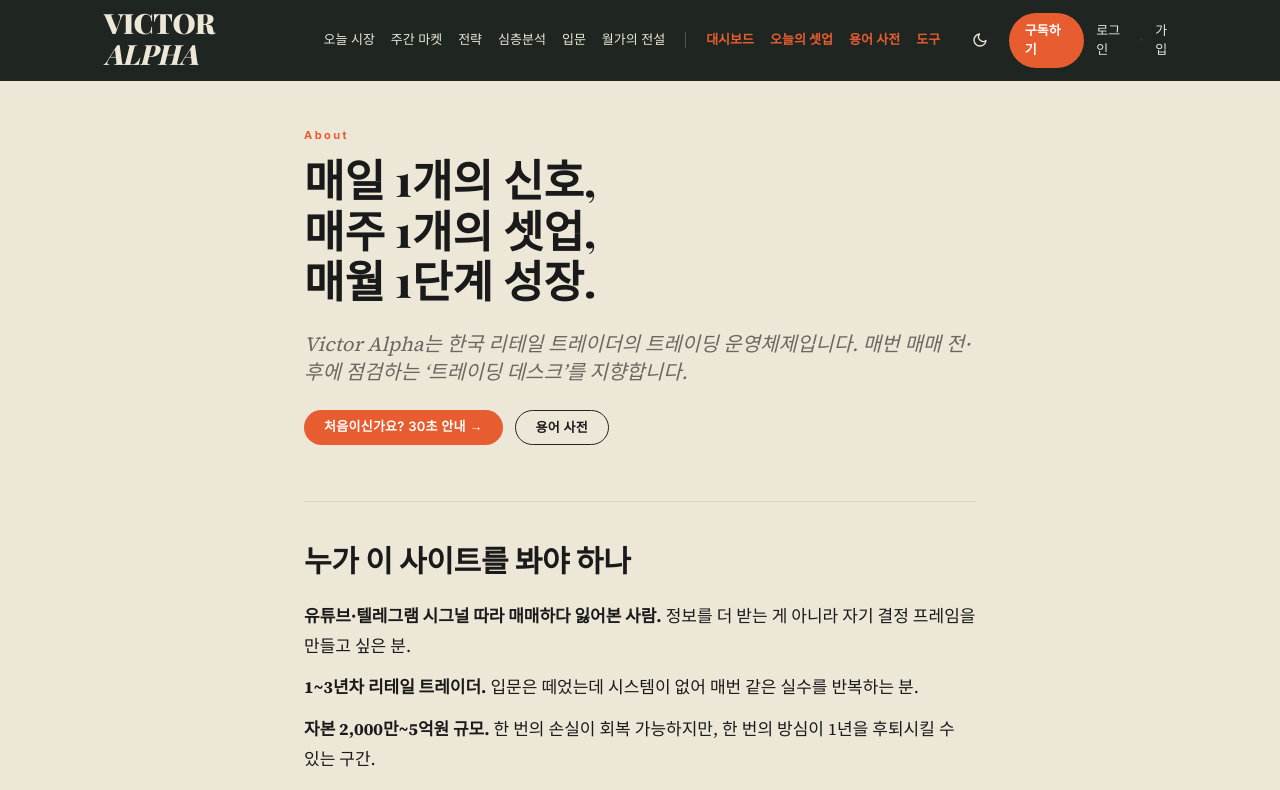
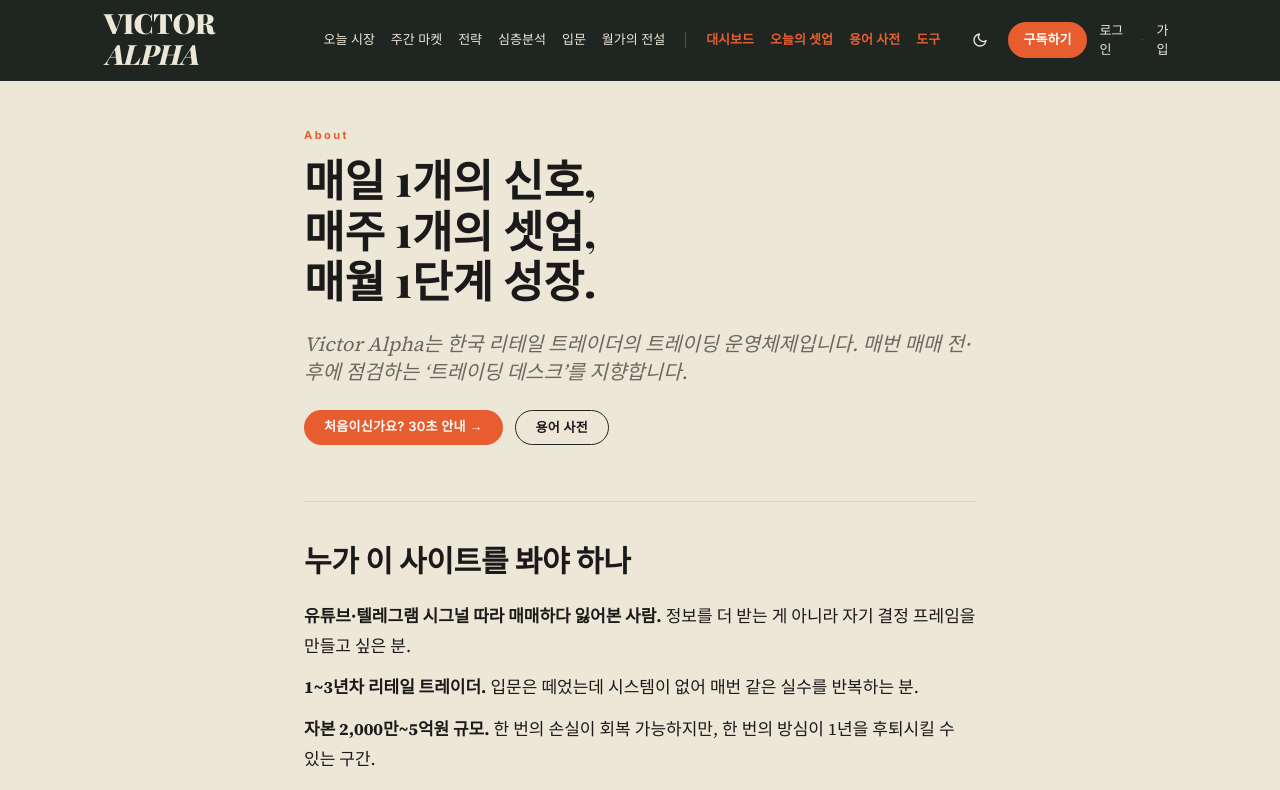
Before and after one commit to Victor-wonderful/victor-webpage, a Next.js app: page /about in a window 1280 px wide. Shown: the top 790 px of the page. Built offline with nearby package versions, Linux system fonts and the light colour scheme; no server answers.

Commit message:
fix(nav): nowrap on subscribe button + user menu labels

```diff
--- a/src/components/brand-band.tsx
+++ b/src/components/brand-band.tsx
@@ -78,7 +78,7 @@
             <ThemeToggle />
             <Link
               href="/subscribe"
-              className="hidden rounded-full bg-accent px-4 py-2 font-semibold text-white transition-colors hover:bg-accent-hover sm:inline-block"
+              className="hidden whitespace-nowrap rounded-full bg-accent px-4 py-2 font-semibold text-white transition-colors hover:bg-accent-hover sm:inline-block"
             >
               구독하기
             </Link>
--- a/src/components/user-menu.tsx
+++ b/src/components/user-menu.tsx
@@ -62,12 +62,12 @@
             {initial}
           </span>
         )}
-        <span className="text-meta">{displayName}</span>
+        <span className="whitespace-nowrap text-meta">{displayName}</span>
       </span>
       <form action="/auth/sign-out" method="post">
         <button
           type="submit"
-          className="text-meta hover:text-accent"
+          className="whitespace-nowrap text-meta hover:text-accent"
           aria-label="로그아웃"
         >
           로그아웃
```
